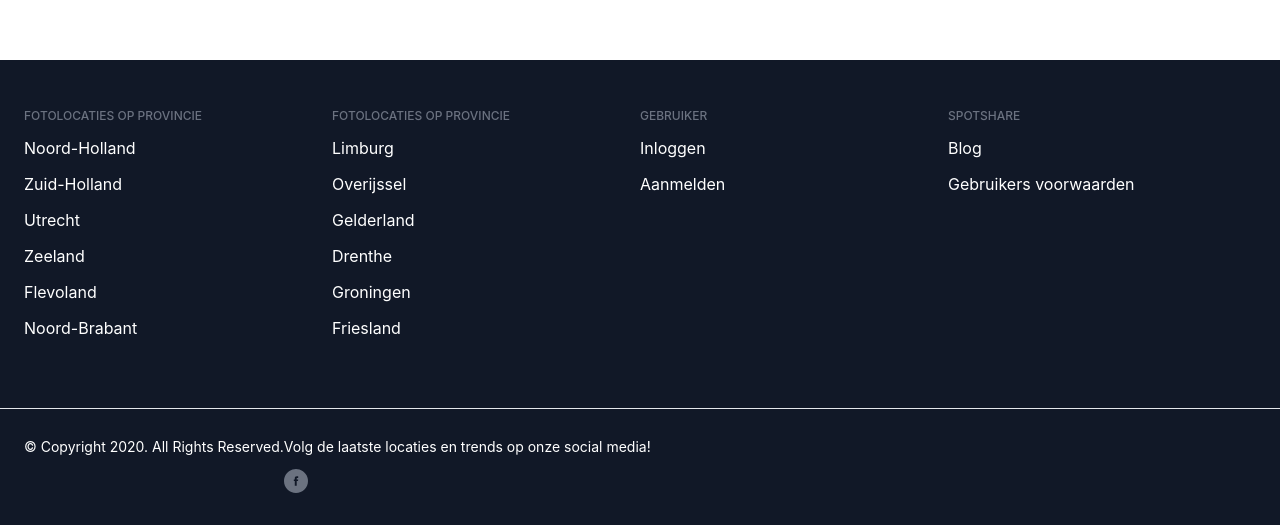
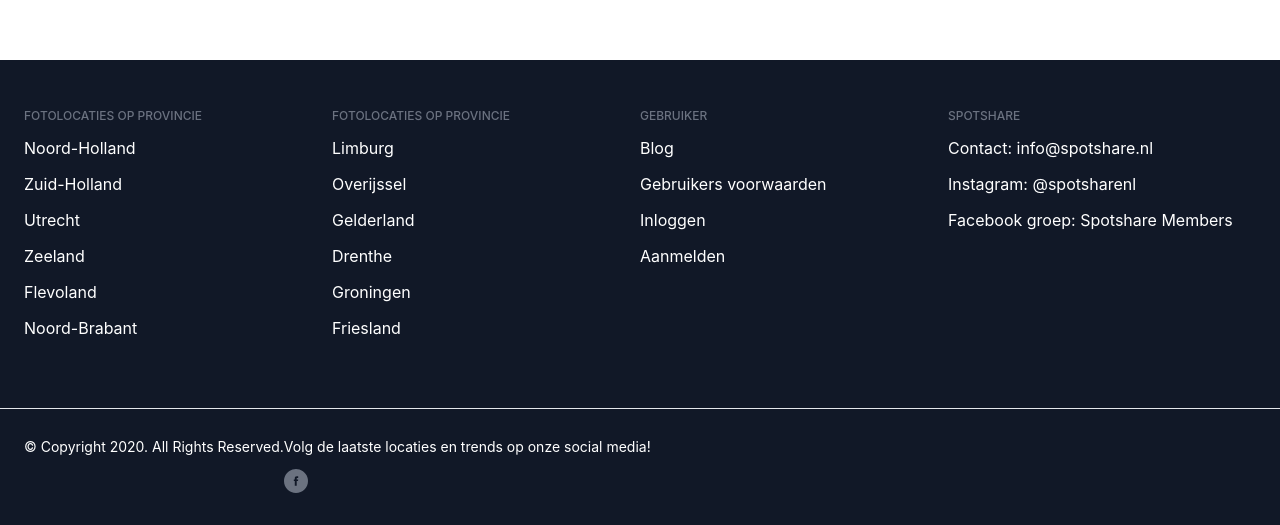
Before and after one commit to chrissnoek/spotshare-frontend, a Next.js app: page /foto/bewerken/1 in a window 1280 px wide. Shown: the part 796-1321 px from the top of the page. Built offline with nearby package versions, Linux system fonts and the light colour scheme.

Commit message:
footer links

```diff
--- a/components/Layout/Footer.jsx
+++ b/components/Layout/Footer.jsx
@@ -61,6 +61,18 @@ const Footer = () => {
               <div className="text-xs uppercase text-gray-500 font-medium">
                 Gebruiker
               </div>
+              <a
+                className="my-3 block text-white"
+                href="https://www.spotshare.nl/blog/"
+              >
+                Blog <span className="text-teal-600 text-xs p-1"></span>
+              </a>
+              <Link href="/gebruikersvoorwaarden">
+                <a className="my-3 block text-white">
+                  Gebruikers voorwaarden{" "}
+                  <span className="text-teal-600 text-xs p-1"></span>
+                </a>
+              </Link>
               <Link href="/inloggen">
                 <a className="my-3 block text-white">
                   Inloggen
@@ -80,16 +92,25 @@ const Footer = () => {
               </div>
               <a
                 className="my-3 block text-white"
-                href="https://www.spotshare.nl/blog/"
+                href="mailto:info@spotshare.nl"
+                target="_blank"
               >
-                Blog <span className="text-teal-600 text-xs p-1"></span>
+                Contact: info@spotshare.nl
               </a>
-              <Link href="/gebruikersvoorwaarden">
-                <a className="my-3 block text-white">
-                  Gebruikers voorwaarden{" "}
-                  <span className="text-teal-600 text-xs p-1"></span>
-                </a>
-              </Link>
+              <a
+                className="my-3 block text-white"
+                href="https://instagram.com/spotsharenl"
+                target="_blank"
+              >
+                Instagram: @spotsharenl
+              </a>
+              <a
+                className="my-3 block text-white"
+                href="https://www.facebook.com/groups/spotsharenl/"
+                target="_blank"
+              >
+                Facebook groep: Spotshare Members
+              </a>
             </div>
           </div>
         </div>
```
